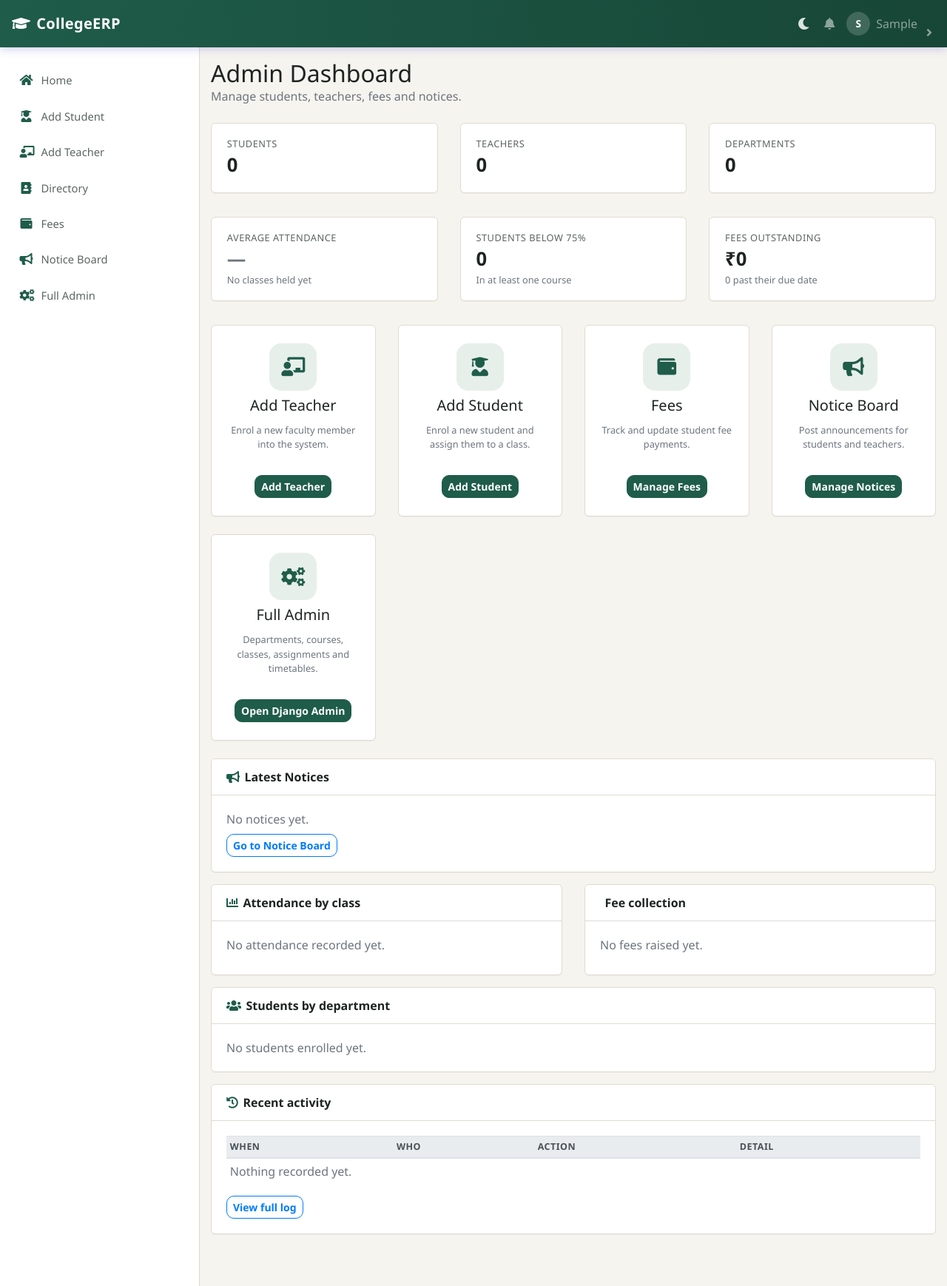
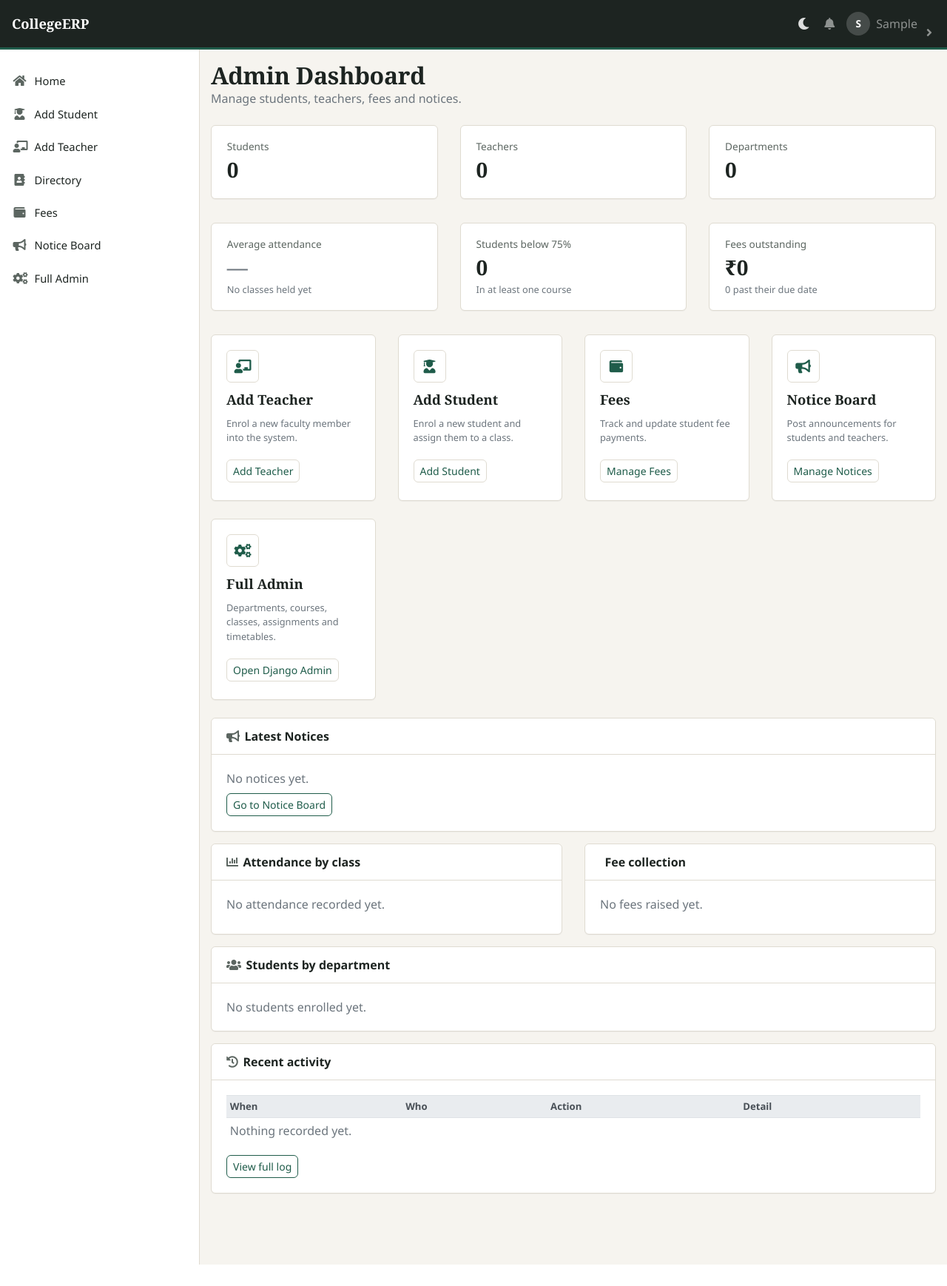
Before and after one commit to sanket801036/College-ERP-master, a Django app: page / in a window 1280 px wide. Shown: the top 1738 px of the page at 74% size. After the commit the page ends 1709 px from the top, so only its background shows below. Run offline with Django 3.2, Linux system fonts and the light colour scheme; the visitor is signed in with stand-in values (Sample User, id 1); data that the repository does not hold is empty; parts of the project's set-up code (start-up, migrations or seed data) failed here and were passed over; some libraries are stand-ins or nearby versions.

Commit message:
Flatten the chrome: no gradients, lifts or pills
The new colours were sitting on the old shapes, and the shapes gave it away
as much as the indigo did: a gradient topbar with a cap icon glued to the
brand, cards that float up on hover, every status a rounded pill, every
table heading shouting in small caps.

The topbar is one solid colour with a rule under it. Corners drop to 6px,
depth comes from borders rather than soft shadows, and nothing moves on
hover. The sidebar marks the current page with a rule down its left edge
instead of a rounded highlight. Badges are tags, table headings are
sentence case, and headings and the big figures on the stat tiles are set
in a serif with lining numerals, because Georgia's old-style figures bob
above and below the line in a fee total.

The shortcut cards on the dashboards are left-aligned with a quiet outline
action, so four filled buttons in a row stop competing with the page. The
templates that still ask for Bootstrap's blue - outline buttons, links,
pagination, focus rings - get the theme colour instead, and anything filled
with the sage in dark mode takes dark text, because white on it is about
2:1.

```diff
--- a/info/static/info/css/theme.css
+++ b/info/static/info/css/theme.css
@@ -41,25 +41,27 @@ body {
   font-family: 'Segoe UI', system-ui, -apple-system, Roboto, Helvetica, Arial, sans-serif;
 }
 
+h1, h2, h3, h4 {
+  font-family: var(--erp-serif);
+  font-weight: 700;
+  letter-spacing: -.01em;
+  color: var(--erp-ink);
+}
+
+a { color: var(--erp-primary); }
+a:hover { color: var(--erp-primary-dark); }
+
 /* ---------- Topbar ---------- */
 .navbar.bg-dark {
-  background: linear-gradient(90deg, var(--erp-primary) 0%, var(--erp-primary-dark) 100%) !important;
-  box-shadow: 0 2px 12px rgba(67, 56, 202, .25);
+  background: var(--erp-topbar) !important;
   border: 0;
+  border-bottom: 3px solid var(--erp-primary);
 }
 
 .navbar-brand {
+  font-family: var(--erp-serif);
   font-weight: 700;
-  letter-spacing: .3px;
-  display: flex;
-  align-items: center;
-  gap: .5rem;
-}
-
-.navbar-brand::before {
-  content: '\f19d';
-  font-family: 'Font Awesome 5 Free';
-  font-weight: 900;
+  font-size: 1.15rem;
 }
 
 .navbar .nav-link {
@@ -123,11 +125,12 @@ body {
 .sidebar .nav-item .nav-link,
 .sidebar .nav-link {
   width: auto !important;
-  color: var(--erp-muted);
+  color: var(--erp-ink);
   font-weight: 500;
   text-align: left !important;
-  border-radius: 10px;
-  margin: 2px 12px;
+  border-radius: 0;
+  border-left: 3px solid transparent;
+  margin: 0;
   padding: .7rem .9rem !important;
   display: flex !important;
   align-items: center;
@@ -147,7 +150,7 @@ body {
   width: 18px;
   flex-shrink: 0;
   text-align: center;
-  color: var(--erp-primary);
+  color: var(--erp-muted);
 }
 
 .sidebar .nav-link:hover {
@@ -186,7 +187,7 @@ body {
 }
 
 .card-header i {
-  color: var(--erp-primary);
+  color: var(--erp-muted);
   margin-right: .4rem;
 }
 
@@ -197,20 +198,50 @@ body {
 }
 
 .erp-feature-card:hover {
-  transform: translateY(-4px);
+  border-color: var(--erp-primary);
 }
 
 .erp-feature-icon {
-  width: 64px;
-  height: 64px;
-  margin: 1.5rem auto .5rem;
-  border-radius: 16px;
-  background: var(--erp-primary-light);
+  width: 44px;
+  height: 44px;
+  margin: 1.25rem auto .5rem;
+  border-radius: var(--erp-radius);
+  background: none;
+  border: 1px solid var(--erp-border);
   color: var(--erp-primary);
   display: flex;
   align-items: center;
   justify-content: center;
-  font-size: 1.6rem;
+  font-size: 1.15rem;
+}
+
+/* Shortcut cards read as a list of places to go, left-aligned like the rest
+   of the page, with a quiet link-style action rather than a filled button in
+   every card competing for attention. */
+.erp-feature-card { text-align: left; }
+.erp-feature-card .erp-feature-icon { margin: 1.25rem 1.25rem .75rem; }
+.erp-feature-card .card-title {
+  font-family: var(--erp-serif);
+  font-size: 1.15rem;
+  font-weight: 700;
+}
+.erp-feature-card .card-footer { padding-top: 0; }
+.erp-feature-card .btn-primary {
+  background: transparent;
+  border-color: var(--erp-border);
+  color: var(--erp-primary);
+}
+.erp-feature-card .btn-primary:hover,
+.erp-feature-card .btn-primary:focus {
+  background: var(--erp-primary-light);
+  border-color: var(--erp-primary);
+  color: var(--erp-primary-dark);
+}
+
+/* Georgia, the usual serif fallback, sets old-style figures that bob above
+   and below the line - wrong for a fee total or an attendance percentage. */
+h1, h2, h3, h4, h5, .erp-stat-value, .navbar-brand {
+  font-variant-numeric: lining-nums;
 }
 
 /* ---------- Buttons ---------- */
@@ -226,19 +257,48 @@ body {
 }
 
 .btn {
-  border-radius: 10px;
-  font-weight: 600;
+  border-radius: var(--erp-radius);
+  font-weight: 500;
 }
+
+/* Bootstrap's own blue, wherever a template still asks for it. */
+.btn-outline-primary {
+  color: var(--erp-primary);
+  border-color: var(--erp-primary);
+}
+.btn-outline-primary:hover,
+.btn-outline-primary:focus,
+.btn-outline-primary:not(:disabled):not(.disabled).active,
+.btn-outline-primary:not(:disabled):not(.disabled):active {
+  background: var(--erp-primary);
+  border-color: var(--erp-primary);
+  color: var(--erp-surface);
+}
+.btn-info {
+  background: var(--erp-primary);
+  border-color: var(--erp-primary);
+}
+.text-primary { color: var(--erp-primary) !important; }
+.bg-primary, .badge-primary { background-color: var(--erp-primary) !important; }
+.btn-link, .page-link { color: var(--erp-primary); }
+.page-item.active .page-link {
+  background: var(--erp-primary);
+  border-color: var(--erp-primary);
+}
+.form-control:focus,
+.custom-select:focus {
+  border-color: var(--erp-primary);
+  box-shadow: 0 0 0 3px var(--erp-primary-light);
+}
+.btn:focus, .btn.focus { box-shadow: 0 0 0 3px var(--erp-primary-light); }
 
 /* ---------- Tables ---------- */
 .table thead th {
   background: var(--erp-bg);
   color: var(--erp-muted);
-  font-size: .78rem;
-  text-transform: uppercase;
-  letter-spacing: .04em;
-  border-bottom: 2px solid var(--erp-border);
-  font-weight: 700;
+  font-size: .82rem;
+  border-bottom: 1px solid var(--erp-border);
+  font-weight: 600;
 }
 
 .table td, .table th {
@@ -341,16 +402,16 @@ body {
    leads with one inside an ordinary card. Proportional figures, not
    tabular-nums: equal-width digits make a large standalone number look loose. */
 .erp-stat-value {
-  font-size: 1.6rem;
-  font-weight: 800;
+  font-family: var(--erp-serif);
+  font-size: 1.75rem;
+  font-weight: 700;
   color: var(--erp-ink);
 }
 
 .erp-stat-label {
   color: var(--erp-muted);
-  font-size: .8rem;
-  text-transform: uppercase;
-  letter-spacing: .04em;
+  font-size: .85rem;
+  font-weight: 500;
 }
 
 /* The "/ 10" after an SGPA is context, not the value. */
```
Also changed, not shown: other parts of info/static/info/css/theme.css (+29 -14 lines).
